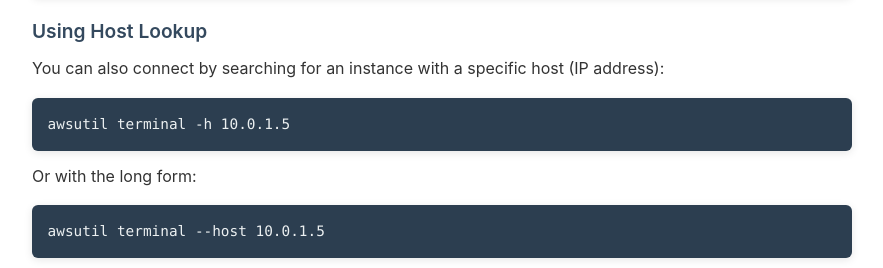
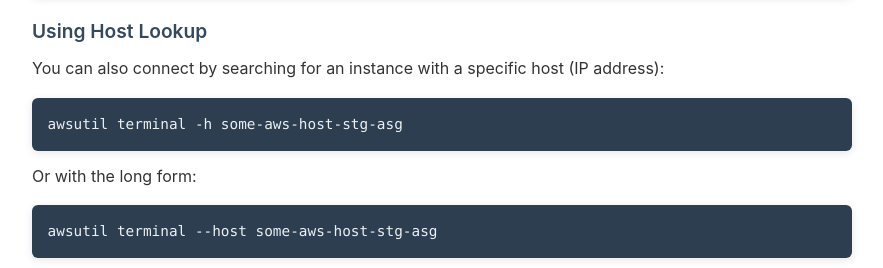
Before and after one commit to davidalexisnyt/awsutil, a plain HTML site: page docs/index.html in a window 1280 px wide. Shown: the part 6015-6283 px from the top of the page, without its empty margins (198-1081 px from the left). Drawn offline with Linux system fonts and the light colour scheme.

Commit message:
Fixes to documentation

```diff
--- a/docs/index.html
+++ b/docs/index.html
@@ -172,9 +172,7 @@
         <ul>
           <li>
             Once a profile is used with a command, it becomes the default for
-            further commands. e.g. If we login using the dev profile (<code
-              >awsutil login -p dev</code
-            >), the <code>dev</code> profile becomes the default for other
+            further commands. e.g. If we login using the dev profile (<code>awsutil login -p dev</code>), the <code>dev</code> profile becomes the default for other
             commands like <code>awsutil instances find</code> or even when you
             need to login again later, <code>awsutil login</code> will log in
             using the <code>dev</code> profile since it was the last one we
@@ -378,11 +376,11 @@ aws ssm --profile dev start-session --target i-0c15ff251abee847f</code></pre>
           (IP address):
         </p>
 
-        <pre><code class="language-shell">awsutil terminal -h 10.0.1.5</code></pre>
+        <pre><code class="language-shell">awsutil terminal -h some-aws-host-stg-asg</code></pre>
 
         <p>Or with the long form:</p>
 
-        <pre><code class="language-shell">awsutil terminal --host 10.0.1.5</code></pre>
+        <pre><code class="language-shell">awsutil terminal --host some-aws-host-stg-asg</code></pre>
 
         <p>
           Similar to instance name lookup, if no profile is specified, it
@@ -766,13 +764,13 @@ awsutil help terminal
           "name": "myapp",
           "id": "i-0c15ff251abee847f",
           "profile": "dev",
-          "host": "10.0.1.5"
+          "host": "some-aws-host-stg-asg"
         },
         "default": {
           "name": "default",
           "id": "i-0c15ff251abee847f",
           "profile": "dev",
-          "host": "10.0.1.5"
+          "host": "some-aws-host-stg-asg"
         }
       },
       "bastions": {
```
Also changed, not shown: help/bastion.txt, help/bastions.txt, help/configure.txt (deleted), help/general.txt, help/instances.txt.
